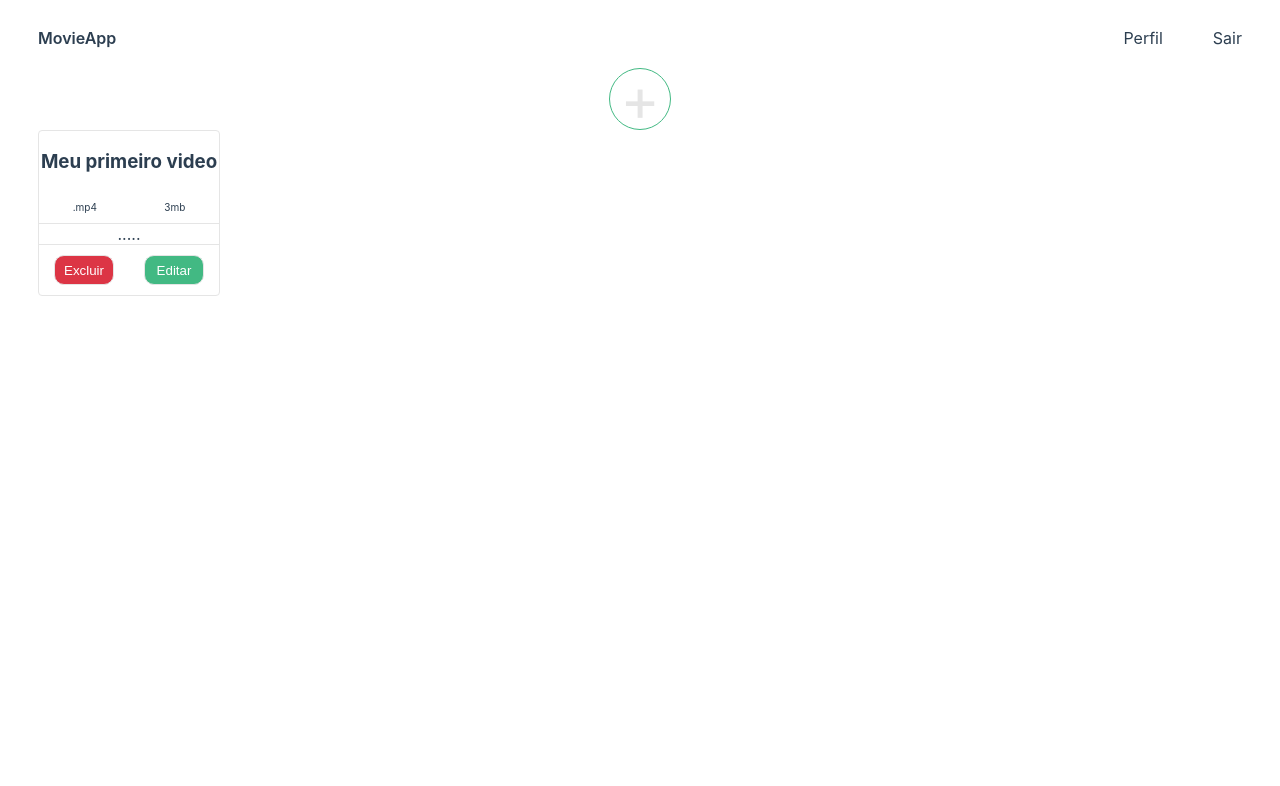
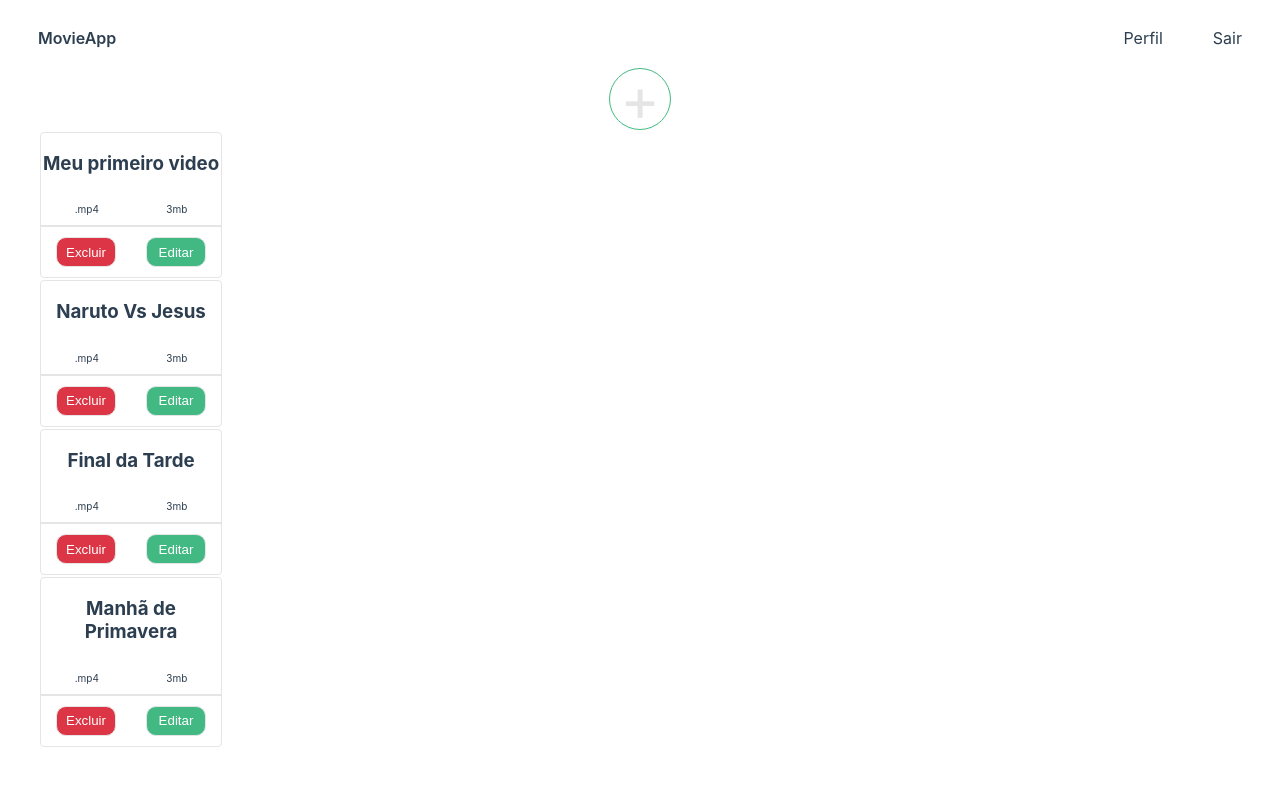
Before and after one commit to dorneles357/app-movie, a Vue app: page /Home in a window 1280 px wide. Shown: the top 786 px of the page. Built offline with nearby package versions, Linux system fonts and the light colour scheme.

Commit message:
📝 Funções para exibição de informações

```diff
--- a/src/components/panels/MoviePanel.vue
+++ b/src/components/panels/MoviePanel.vue
@@ -1,11 +1,11 @@
 <template>
-<div class="modal">
-    <h3>{{api.name}}</h3>
+<div class="modal" v-for="item in api" :key="item">
+    <h3>{{item.name}}</h3>
     <div class="modal__header">
-    <p>{{api.type}}</p>
-    <p>{{api.size}}</p>
+    <p>{{item.type}}</p>
+    <p>{{item.size}}</p>
     </div>
-    ...<!--TAGS-->..
+    <tag-panel/>
     <div class="modal__footer">
         <btn-delete/>
         <btn-edit/>
@@ -15,6 +15,7 @@
 
 
 <script>
+import TagPanel from './TagPanel.vue';
 import BtnDelete from '../buttons/BtnDelete.vue';
 import BtnEdit from '../buttons/BtnEdit.vue';
 
@@ -23,15 +24,38 @@ export default {
     components:{
         BtnDelete,
         BtnEdit,
+        TagPanel,
+    },
+    props:{
+        name:String,
+        type:String,
+        size:String,
     },
     data(){
         return{
             api:
+            [
                 {
                     name: "Meu primeiro video",
                     type: '.mp4',
                     size: '3mb'
-                }
+                },
+                {
+                    name: "Naruto Vs Jesus",
+                    type: '.mp4',
+                    size: '3mb'
+                },
+                                {
+                    name: "Final da Tarde",
+                    type: '.mp4',
+                    size: '3mb'
+                },
+                                {
+                    name: "Manhã de Primavera",
+                    type: '.mp4',
+                    size: '3mb'
+                },
+            ]
         }
     }
 
@@ -40,7 +64,8 @@ export default {
 
 <style scoped>
 .modal {
-    max-width: 180px;
+    margin: 2px;
+    width: 180px;
     border: 1px solid var(--color-border);
     border-radius: 4px;
 }
--- /dev/null
+++ b/src/components/panels/TagPanel.vue
@@ -0,0 +1,44 @@
+<template>
+    <div class="chip" v-for="tag in tags" :key="tag">
+    <div class="chip__content">
+        {{name}}
+    </div>
+</div>
+</template>
+
+<script>
+export default {
+    name:'PanelEditTag',
+}
+</script>
+
+
+
+<style scoped>
+.chip {
+    align-items: center;
+    display: inline-flex;
+    justify-content: center;
+
+
+    background-color: var(--color-border);
+
+
+    border-radius: 9999px;
+
+
+    padding: 4px 8px;
+}
+
+.chip__content {
+    margin-right: 4px;
+}
+
+span{
+    color: var(--color-danger);
+    cursor: pointer;
+}
+span:hover{
+    transform: scale(1.2);
+}
+</style>
```
Also changed, not shown: src/components/panels/TagEditPanel.vue (added, +61 -0 lines).
